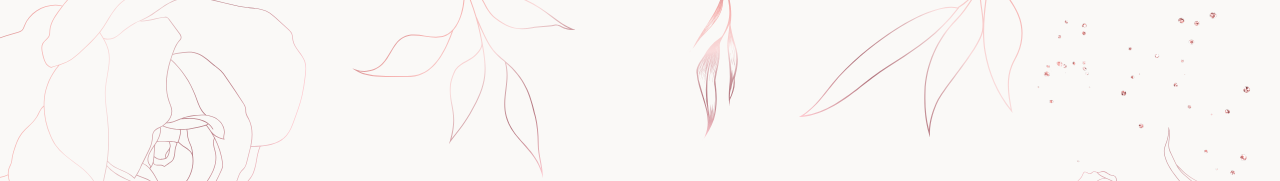
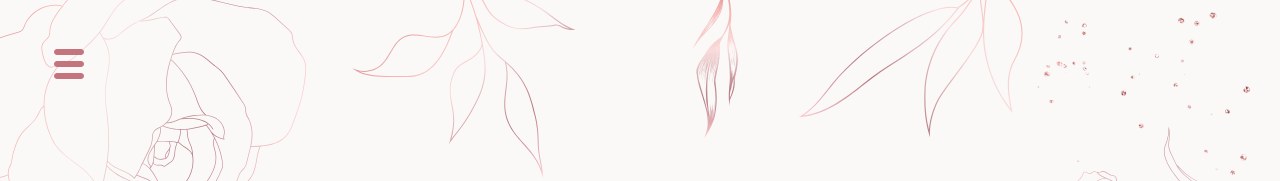
Before and after one commit to pamviana/portfolio-react, a React (Create React App) app: page / in a window 1280 px wide. Shown: the top 181 px of the page. Built offline with nearby package versions, Linux system fonts and the light colour scheme; a web font is replaced by a local one.

Commit message:
added hamburguer menu icon

```diff
--- a/src/components/Header/header.component.jsx
+++ b/src/components/Header/header.component.jsx
@@ -2,12 +2,15 @@ import React from "react";
 import "./header.styles.css";
 import logoImg from "../../img/logo.png";
 import NavBar from "./NavBar/navBar.component";
+import menu_hamburguer from "../../resources/menu_hamburguer.svg";
 
 function Header() {
   return (
     <header className="main-header">
-      <div className="logo-title">Pam Viana</div>
-      <NavBar />
+    <button id="button_hamburguer">
+    <img alt="hamburguer menu" src={menu_hamburguer}></img>
+    </button>
+      <div className="hamburguer"></div>
     </header>
   );
 }
--- a/src/components/Header/header.styles.css
+++ b/src/components/Header/header.styles.css
@@ -1,13 +1,17 @@
 .main-header {
     display: flex;
     justify-content: space-between;
-    padding: 1.4rem 4rem;
+    padding: 3rem;
+    position: absolute;
+    z-index: 4;
 }
 
 header img {
-    width: 100px;
+    width: 30px;
 }
 
-.logo-title{
-    font-size: 2rem;
+#button_hamburguer{
+    border: 0;
+    background-color: transparent;
+    cursor: pointer;
 }
--- a/src/components/Main/main.component.jsx
+++ b/src/components/Main/main.component.jsx
@@ -1,10 +1,12 @@
 import React from "react";
 import "./main.styles.css";
 import backgroundImg from "../../img/background.svg";
+import Header from "../Header/header.component";
 
 function Main() {
   return (
     <section className="welcome-section">
+    <Header/>
     <img id="welcome-background" alt="background with roses" src={backgroundImg}/>
       <div className="main-container">
         <div className="main-title">
```
Also changed, not shown: src/resources/menu_hamburguer.svg.
